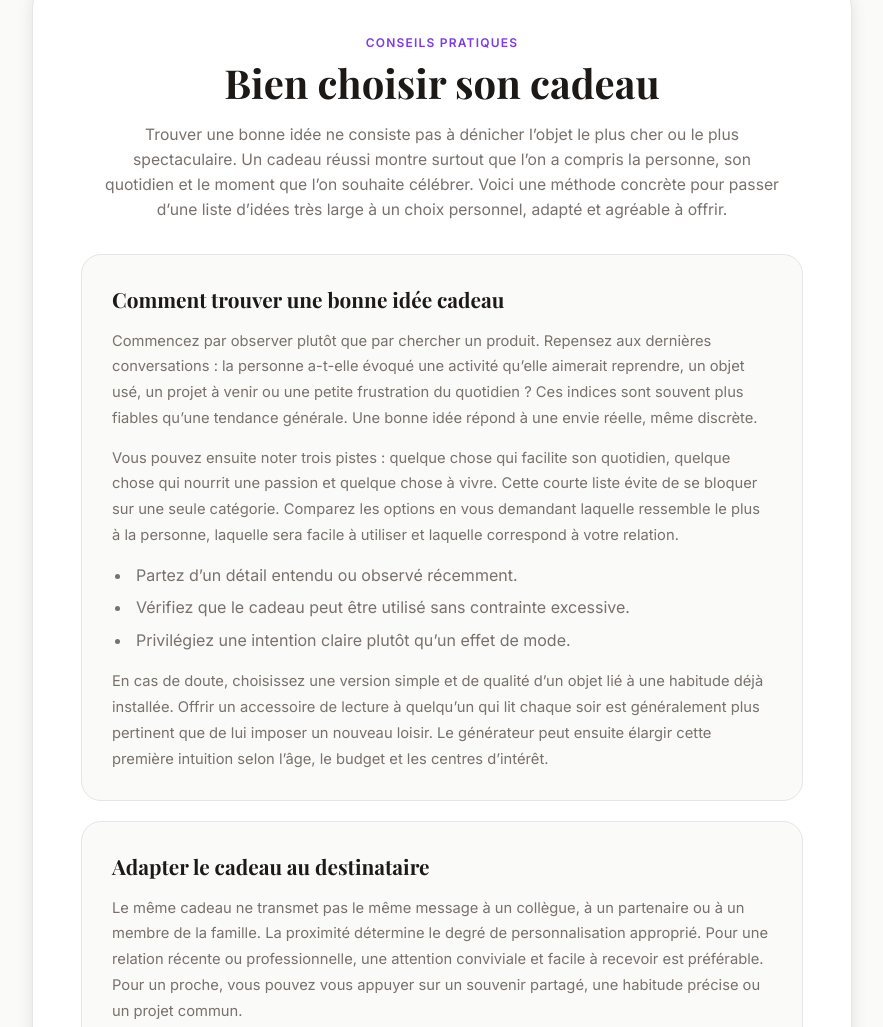
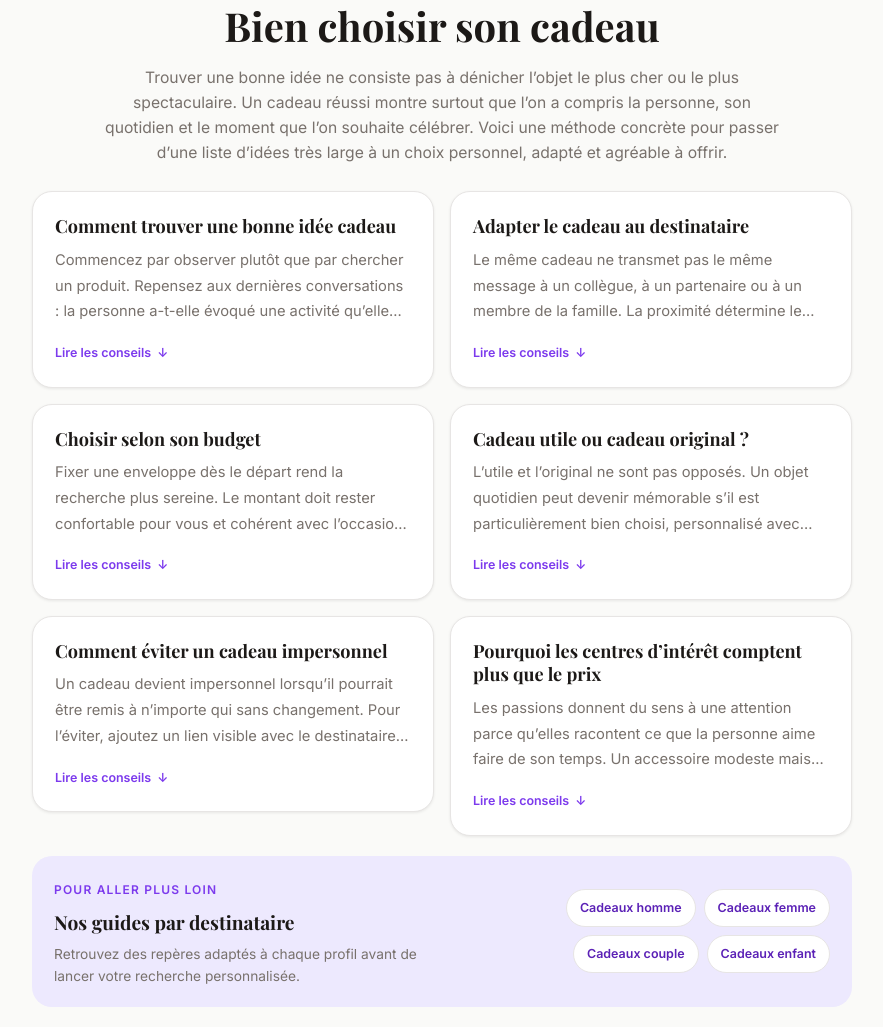
Before and after one commit to Meralta/trouvetoncadeau, a plain HTML site: page index.html in a window 1280 px wide. Shown: the part 1511-2538 px from the top of the page, without its empty margins (198-1081 px from the left). Drawn offline with nearby package versions, Linux system fonts and the light colour scheme.

Commit message:
V1.3.1 - compact editorial section

```diff
--- a/index.html
+++ b/index.html
@@ -302,9 +302,13 @@
         </div>
 
         <div class="editorial-grid">
-          <article class="editorial-card">
+          <details class="editorial-card">
+            <summary class="editorial-summary">
               <h3>Comment trouver une bonne idée cadeau</h3>
-            <p>Commencez par observer plutôt que par chercher un produit. Repensez aux dernières conversations : la personne a-t-elle évoqué une activité qu’elle aimerait reprendre, un objet usé, un projet à venir ou une petite frustration du quotidien ? Ces indices sont souvent plus fiables qu’une tendance générale. Une bonne idée répond à une envie réelle, même discrète.</p>
+              <p class="editorial-preview">Commencez par observer plutôt que par chercher un produit. Repensez aux dernières conversations : la personne a-t-elle évoqué une activité qu’elle aimerait reprendre, un objet usé, un projet à venir ou une petite frustration du quotidien ? Ces indices sont souvent plus fiables qu’une tendance générale. Une bonne idée répond à une envie réelle, même discrète.</p>
+              <span class="editorial-toggle" aria-hidden="true"><span class="toggle-read">Lire les conseils</span><span class="toggle-close">Réduire</span></span>
+            </summary>
+            <div class="editorial-details">
               <p>Vous pouvez ensuite noter trois pistes : quelque chose qui facilite son quotidien, quelque chose qui nourrit une passion et quelque chose à vivre. Cette courte liste évite de se bloquer sur une seule catégorie. Comparez les options en vous demandant laquelle ressemble le plus à la personne, laquelle sera facile à utiliser et laquelle correspond à votre relation.</p>
               <ul>
                 <li>Partez d’un détail entendu ou observé récemment.</li>
@@ -312,42 +316,68 @@
                 <li>Privilégiez une intention claire plutôt qu’un effet de mode.</li>
               </ul>
               <p>En cas de doute, choisissez une version simple et de qualité d’un objet lié à une habitude déjà installée. Offrir un accessoire de lecture à quelqu’un qui lit chaque soir est généralement plus pertinent que de lui imposer un nouveau loisir. Le générateur peut ensuite élargir cette première intuition selon l’âge, le budget et les centres d’intérêt.</p>
-          </article>
+            </div>
+          </details>
 
-          <article class="editorial-card">
+          <details class="editorial-card">
+            <summary class="editorial-summary">
               <h3>Adapter le cadeau au destinataire</h3>
-            <p>Le même cadeau ne transmet pas le même message à un collègue, à un partenaire ou à un membre de la famille. La proximité détermine le degré de personnalisation approprié. Pour une relation récente ou professionnelle, une attention conviviale et facile à recevoir est préférable. Pour un proche, vous pouvez vous appuyer sur un souvenir partagé, une habitude précise ou un projet commun.</p>
+              <p class="editorial-preview">Le même cadeau ne transmet pas le même message à un collègue, à un partenaire ou à un membre de la famille. La proximité détermine le degré de personnalisation approprié. Pour une relation récente ou professionnelle, une attention conviviale et facile à recevoir est préférable. Pour un proche, vous pouvez vous appuyer sur un souvenir partagé, une habitude précise ou un projet commun.</p>
+              <span class="editorial-toggle" aria-hidden="true"><span class="toggle-read">Lire les conseils</span><span class="toggle-close">Réduire</span></span>
+            </summary>
+            <div class="editorial-details">
               <p>Tenez aussi compte du rythme de vie. Une personne qui manque de temps appréciera davantage une expérience simple à réserver qu’une activité demandant plusieurs jours d’organisation. Quelqu’un qui vit dans un petit espace préférera peut-être un objet compact, consommable ou dématérialisé. Pour un enfant, vérifiez l’âge recommandé, la présence d’un adulte nécessaire et la place disponible à la maison.</p>
               <p>Enfin, ne confondez pas vos goûts avec les siens. Un cadeau peut être excellent sans vous attirer personnellement. Relisez votre choix du point de vue du destinataire : est-ce cohérent avec ce qu’il fait réellement ? Est-ce adapté à ses contraintes ? Pourrait-il se sentir obligé de l’utiliser ? Cette dernière question permet d’écarter de nombreuses fausses bonnes idées.</p>
-          </article>
+            </div>
+          </details>
 
-          <article class="editorial-card">
+          <details class="editorial-card">
+            <summary class="editorial-summary">
               <h3>Choisir selon son budget</h3>
-            <p>Fixer une enveloppe dès le départ rend la recherche plus sereine. Le montant doit rester confortable pour vous et cohérent avec l’occasion. Il n’existe pas de prix universel pour un cadeau réussi : une sélection de petites attentions bien pensées peut avoir davantage d’impact qu’un achat coûteux choisi dans l’urgence.</p>
+              <p class="editorial-preview">Fixer une enveloppe dès le départ rend la recherche plus sereine. Le montant doit rester confortable pour vous et cohérent avec l’occasion. Il n’existe pas de prix universel pour un cadeau réussi : une sélection de petites attentions bien pensées peut avoir davantage d’impact qu’un achat coûteux choisi dans l’urgence.</p>
+              <span class="editorial-toggle" aria-hidden="true"><span class="toggle-read">Lire les conseils</span><span class="toggle-close">Réduire</span></span>
+            </summary>
+            <div class="editorial-details">
               <p>Avec moins de 20 euros, misez sur un détail personnalisé, un petit plaisir de qualité ou un accessoire directement lié à une passion. Entre 20 et 50 euros, vous pouvez viser un objet durable, un coffret ciblé ou une activité accessible. Entre 50 et 100 euros, comparez la qualité, les conditions de retour et l’utilité à long terme. Au-delà, assurez-vous que la personne désire vraiment ce type de cadeau et, pour un équipement technique, qu’elle n’a pas déjà une préférence précise.</p>
               <p>Pensez au coût total : livraison, accessoires indispensables, abonnement futur ou déplacement nécessaire pour profiter d’une expérience. Un cadeau qui oblige le destinataire à dépenser davantage peut devenir encombrant. Lorsque plusieurs personnes souhaitent participer, une cagnotte ou un cadeau commun permet de financer un projet attendu sans mettre quiconque mal à l’aise.</p>
-          </article>
+            </div>
+          </details>
 
-          <article class="editorial-card">
+          <details class="editorial-card">
+            <summary class="editorial-summary">
               <h3>Cadeau utile ou cadeau original&nbsp;?</h3>
-            <p>L’utile et l’original ne sont pas opposés. Un objet quotidien peut devenir mémorable s’il est particulièrement bien choisi, personnalisé avec mesure ou accompagné d’une attention. À l’inverse, un cadeau très insolite peut décevoir s’il ne sert qu’une fois ou demande un effort disproportionné. La bonne question est donc moins « est-ce original ? » que « est-ce que cette surprise lui correspond ? ».</p>
+              <p class="editorial-preview">L’utile et l’original ne sont pas opposés. Un objet quotidien peut devenir mémorable s’il est particulièrement bien choisi, personnalisé avec mesure ou accompagné d’une attention. À l’inverse, un cadeau très insolite peut décevoir s’il ne sert qu’une fois ou demande un effort disproportionné. La bonne question est donc moins « est-ce original ? » que « est-ce que cette surprise lui correspond ? ».</p>
+              <span class="editorial-toggle" aria-hidden="true"><span class="toggle-read">Lire les conseils</span><span class="toggle-close">Réduire</span></span>
+            </summary>
+            <div class="editorial-details">
               <p>Un cadeau utile convient bien quand la personne a exprimé un besoin, emménage, démarre une activité ou préfère posséder peu d’objets. Une idée plus originale fonctionne lorsque vous connaissez son humour, sa curiosité ou son goût pour les expériences. Pour équilibrer les deux, choisissez une base pratique avec un détail inattendu : une belle édition d’un livre attendu, un atelier autour d’une passion ou un accessoire mieux conçu que sa version habituelle.</p>
               <p>Évitez toutefois d’offrir comme « cadeau utile » une tâche domestique ou un équipement qui profite surtout au foyer, sauf demande explicite. De même, l’originalité ne justifie pas un objet gênant, difficile à stocker ou contraire aux valeurs de la personne. La surprise doit rester agréable après l’ouverture du paquet.</p>
-          </article>
+            </div>
+          </details>
 
-          <article class="editorial-card">
+          <details class="editorial-card">
+            <summary class="editorial-summary">
               <h3>Comment éviter un cadeau impersonnel</h3>
-            <p>Un cadeau devient impersonnel lorsqu’il pourrait être remis à n’importe qui sans changement. Pour l’éviter, ajoutez un lien visible avec le destinataire. Ce lien peut tenir dans le choix d’une couleur qu’il porte souvent, d’un thème qu’il suit, d’une date disponible pour partager une activité ou simplement dans quelques mots expliquant pourquoi vous avez pensé à lui.</p>
+              <p class="editorial-preview">Un cadeau devient impersonnel lorsqu’il pourrait être remis à n’importe qui sans changement. Pour l’éviter, ajoutez un lien visible avec le destinataire. Ce lien peut tenir dans le choix d’une couleur qu’il porte souvent, d’un thème qu’il suit, d’une date disponible pour partager une activité ou simplement dans quelques mots expliquant pourquoi vous avez pensé à lui.</p>
+              <span class="editorial-toggle" aria-hidden="true"><span class="toggle-read">Lire les conseils</span><span class="toggle-close">Réduire</span></span>
+            </summary>
+            <div class="editorial-details">
               <p>La présentation compte, mais elle ne remplace pas la pertinence. Un emballage soigné et un message sincère donnent du relief à une petite attention. Mentionnez un souvenir, une qualité que vous appréciez ou l’usage que vous imaginez : « pour tes pauses lecture du dimanche » est plus personnel qu’une formule générique. Si vous offrez une carte cadeau, précisez l’idée qui l’accompagne et choisissez une enseigne réellement adaptée à ses habitudes.</p>
               <p>Gardez également le reçu ou vérifiez les modalités d’échange, surtout pour les vêtements, les objets techniques et la décoration. Permettre un échange n’enlève rien à l’intention ; cela montre au contraire que le confort du destinataire passe avant votre envie d’avoir choisi parfaitement du premier coup.</p>
-          </article>
+            </div>
+          </details>
 
-          <article class="editorial-card">
+          <details class="editorial-card">
+            <summary class="editorial-summary">
               <h3>Pourquoi les centres d’intérêt comptent plus que le prix</h3>
-            <p>Les passions donnent du sens à une attention parce qu’elles racontent ce que la personne aime faire de son temps. Un accessoire modeste mais précis pour la cuisine, la musique, le sport ou le voyage peut être reçu comme une vraie preuve d’écoute. Le prix, lui, est visible au moment de l’achat mais disparaît rapidement derrière l’usage et le souvenir.</p>
+              <p class="editorial-preview">Les passions donnent du sens à une attention parce qu’elles racontent ce que la personne aime faire de son temps. Un accessoire modeste mais précis pour la cuisine, la musique, le sport ou le voyage peut être reçu comme une vraie preuve d’écoute. Le prix, lui, est visible au moment de l’achat mais disparaît rapidement derrière l’usage et le souvenir.</p>
+              <span class="editorial-toggle" aria-hidden="true"><span class="toggle-read">Lire les conseils</span><span class="toggle-close">Réduire</span></span>
+            </summary>
+            <div class="editorial-details">
               <p>Pour bien exploiter un centre d’intérêt, cherchez le niveau de pratique. Un débutant n’a pas les mêmes besoins qu’un passionné équipé depuis des années. Avec un amateur confirmé, évitez le matériel très spécialisé si vous ne connaissez pas ses références ; préférez un consommable de qualité, un rangement, un beau livre, une expérience ou un bon d’achat ciblé. Pour quelqu’un qui découvre une activité, un kit accessible ou une initiation peut au contraire lever les premiers obstacles.</p>
               <p>Les intérêts évoluent aussi. Vérifiez qu’une passion ancienne est toujours actuelle et distinguez ce que la personne admire de ce qu’elle souhaite posséder. Quelqu’un peut aimer le cinéma sans vouloir accumuler des objets dérivés. En combinant intérêt, âge, budget et mode de vie, vous obtenez une recommandation beaucoup plus juste qu’en filtrant uniquement par prix.</p>
-          </article>
+            </div>
+          </details>
         </div>
 
         <aside class="guides-callout" aria-labelledby="guideLinksTitle">
--- a/style.css
+++ b/style.css
@@ -1408,14 +1408,9 @@ body {
    CONTENU ÉDITORIAL & GUIDES V1.3
    ========================================================= */
 .editorial-section {
-  margin-top: 56px;
-  padding: 48px;
-  background: var(--clr-surface);
-  border: 1px solid var(--clr-border);
-  border-radius: var(--radius-xl);
-  box-shadow: var(--shadow-md);
-}
-.editorial-heading { max-width: 690px; margin: 0 auto 32px; text-align: center; }
+  margin-top: 48px;
+}
+.editorial-heading { max-width: 690px; margin: 0 auto 26px; text-align: center; }
 .editorial-kicker {
   display: inline-block;
   margin-bottom: 8px;
@@ -1433,13 +1428,26 @@ body {
 }
 .editorial-heading h2 { margin-bottom: 16px; font-size: clamp(1.8rem, 4vw, 2.5rem); }
 .editorial-heading p { color: var(--clr-muted); font-size: .98rem; }
-.editorial-grid { display: grid; gap: 20px; }
+.editorial-grid {
+  display: grid;
+  grid-template-columns: repeat(2, minmax(0, 1fr));
+  align-items: start;
+  gap: 16px;
+}
 .editorial-card {
-  padding: 28px 30px;
+  min-width: 0;
+  padding: 22px;
   border-radius: var(--radius-lg);
-  background: var(--clr-bg);
+  background: var(--clr-surface);
   border: 1px solid var(--clr-border);
-}
+  box-shadow: var(--shadow-sm);
+  transition: border-color var(--transition), box-shadow var(--transition);
+}
+.editorial-card:hover,
+.editorial-card[open] { border-color: color-mix(in srgb, var(--clr-primary) 35%, var(--clr-border)); box-shadow: var(--shadow-md); }
+.editorial-summary { list-style: none; cursor: pointer; }
+.editorial-summary::-webkit-details-marker { display: none; }
+.editorial-summary:focus-visible { outline: 3px solid var(--clr-primary-l); outline-offset: 5px; border-radius: var(--radius-sm); }
 .editorial-card h3,
 .guides-callout h3,
 .guide-content h2,
@@ -1447,9 +1455,48 @@ body {
   font-family: var(--font-display);
   color: var(--clr-text);
 }
-.editorial-card h3 { margin-bottom: 12px; font-size: 1.3rem; }
+.editorial-card h3 { margin-bottom: 10px; font-size: 1.13rem; line-height: 1.3; }
 .editorial-card p { margin-bottom: 14px; color: var(--clr-muted); font-size: .92rem; line-height: 1.75; }
 .editorial-card p:last-child { margin-bottom: 0; }
+.editorial-preview {
+  display: -webkit-box;
+  min-height: 4.8em;
+  margin-bottom: 14px !important;
+  overflow: hidden;
+  -webkit-box-orient: vertical;
+  -webkit-line-clamp: 3;
+  line-clamp: 3;
+}
+.editorial-card[open] .editorial-preview {
+  display: block;
+  min-height: 0;
+  overflow: visible;
+  -webkit-line-clamp: unset;
+  line-clamp: unset;
+}
+.editorial-toggle {
+  display: inline-flex;
+  align-items: center;
+  gap: 6px;
+  color: var(--clr-primary);
+  font-size: .78rem;
+  font-weight: 700;
+}
+.editorial-toggle::after { content: '↓'; transition: transform var(--transition); }
+.editorial-card[open] .editorial-toggle::after { transform: rotate(180deg); }
+.toggle-close { display: none; }
+.editorial-card[open] .toggle-read { display: none; }
+.editorial-card[open] .toggle-close { display: inline; }
+.editorial-details {
+  padding-top: 18px;
+  margin-top: 18px;
+  border-top: 1px solid var(--clr-border);
+  animation: editorialReveal .24s ease both;
+}
+@keyframes editorialReveal {
+  from { opacity: 0; transform: translateY(-6px); }
+  to { opacity: 1; transform: translateY(0); }
+}
 .editorial-card ul,
 .guide-content ul { margin: 0 0 16px 20px; color: var(--clr-muted); }
 .editorial-card li,
@@ -1459,8 +1506,8 @@ body {
   align-items: center;
   justify-content: space-between;
   gap: 28px;
-  margin-top: 28px;
-  padding: 26px 28px;
+  margin-top: 20px;
+  padding: 20px 22px;
   background: var(--clr-primary-l);
   border-radius: var(--radius-lg);
 }
@@ -1606,9 +1653,10 @@ body {
   .newsletter-form { justify-content: center; }
   .newsletter-form input { flex: 1; min-width: 0; }
   .sticky-cta { right: 16px; bottom: 16px; padding: 12px 18px; font-size: .82rem; }
-  .editorial-section { margin-top: 36px; padding: 30px 18px; }
-  .editorial-card { padding: 22px 18px; }
-  .guides-callout { align-items: flex-start; flex-direction: column; padding: 22px 18px; }
+  .editorial-section { margin-top: 36px; }
+  .editorial-grid { grid-template-columns: 1fr; }
+  .editorial-card { padding: 20px 18px; }
+  .guides-callout { align-items: flex-start; flex-direction: column; gap: 16px; padding: 20px 18px; }
   .guide-links { justify-content: flex-start; }
   .guide-main { padding: 28px 0 44px; }
   .guide-hero { padding: 32px 22px; }
```
Lines whose indentation alone changed are shown as unchanged.
